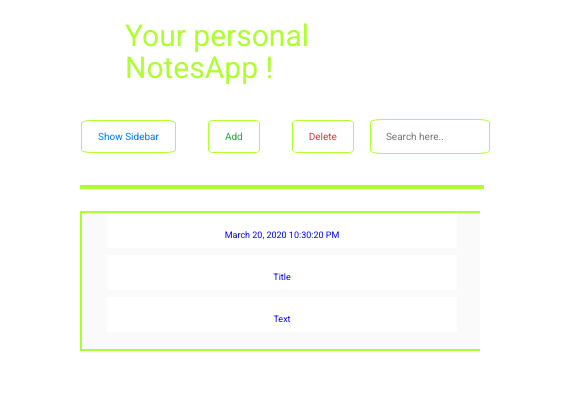
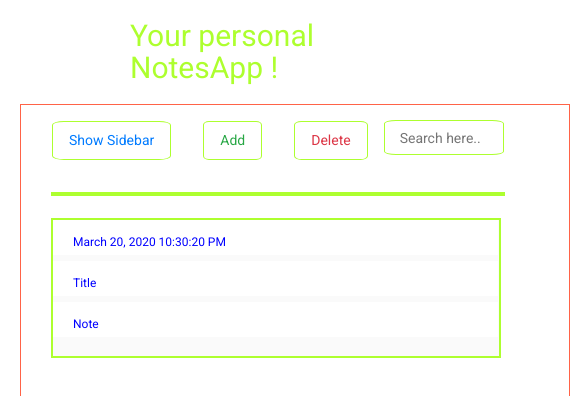
Before and after one commit to Brijesh026/notes-app, an Angular app: page / in a window 390 px wide. Shown: the top 396 px of the page, 585 px wide, since content can reach past the window. Built offline with nearby package versions, Linux system fonts and the light colour scheme.

Commit message:
improvement

```diff
--- a/src/app/app.component.css
+++ b/src/app/app.component.css
@@ -82,11 +82,6 @@ hr {
     background-color: tomato;
   }
 
-  /* .a2 {
-    text-decoration: none;
-    color: blue;
-  } */
-
   .a3 {
     width: 400px;
     height: 250px;
@@ -95,19 +90,30 @@ hr {
 
   @media only screen and (max-width: 768px) {
 
+    mat-drawer {
+      width: 110px;
+      text-align: left;
+    }
+
+    .side-events {
+      width: 87px;
+    }
+
     textarea {
+      padding: 12px 20px;
       height: 35px;
-      width: 350px;
+      width: 445px;
       box-sizing: border-box;
       border: hidden;
-      text-align: center;
+      text-align: left;
       resize: none;
       background-color: white;
       color: blue;
+      scrollbar-width: none;
     }
 
     h1 {
-      margin-left: 125px;
+      margin-left: 130px;
       padding-top: 20px;
       color: greenyellow;
       font-size: 30px;
@@ -117,41 +123,49 @@ hr {
       position: center;
       top: 20px;
       height: 140px;
-      width: 400px;
+      width: 450px;
     }
 
     .notes-events {
-      width: 100px;
+      width: 130px;
       height: 10px;
       overflow: auto;
     }
 
     .main-events {
+      border: 2px solid greenyellow;
       overflow: auto;
-      border: 2px solid greenyellow;
-      width: 420px;
+      height: 140px;
+      width: 450px;
+    }
+
+    .a3 {
+      width: 440px;
+      height: 120px;
+      color: blue;
+      margin-right: 0px;
     }
 
     .notes-container, .notes-events, .main-events {
-      font-size: 9px;
+      font-size: 12px;
     }
 
     .final {
-      margin-left: 50px;
-      margin-top: 20px;
+      margin-left: 20px;
       text-align: center;
-      height: 200px;
+      height: 300px;
       width: 550px;
+      border: 1px solid tomato;
     }
 
     hr {
       border: 2px solid greenyellow;
       margin-bottom: 2px;
-      width: 400px;
+      width: 450px;
     }
 
     button, input {
-      font-size: 10px;
+      font-size: 14px;
       border: 1px solid greenyellow;
     }
 
--- a/src/app/app.component.ts
+++ b/src/app/app.component.ts
@@ -36,7 +36,7 @@ export class AppComponent {
 
   pastDate = formatDate(new Date(2020,2,20,22,30,20), 'MMMM d, y h:mm:ss a','en-US');
 
-  notes = [{title: "Title", date: this.pastDate, body: "Text"}];
+  notes = [{title: "Title", date: this.pastDate, body: "Note"}];
   cols: number = 57;
   index: number = 0;
   opened: boolean = true;
@@ -85,9 +85,9 @@ searchNotes(search: any){
     const presentDate = formatDate(new Date(), 'MMMM d, y h:mm:ss a','en-US');
     this.notes = [
       {
-        title: `Title New note${this.notes.length+1}`,
+        title: `Title${this.notes.length+1}`,
         date: presentDate,
-        body: `Text${this.notes.length+1}`
+        body: `Note${this.notes.length+1}`
       }, ...this.notes
     ]
     if(this.notes.length === 1){
```
